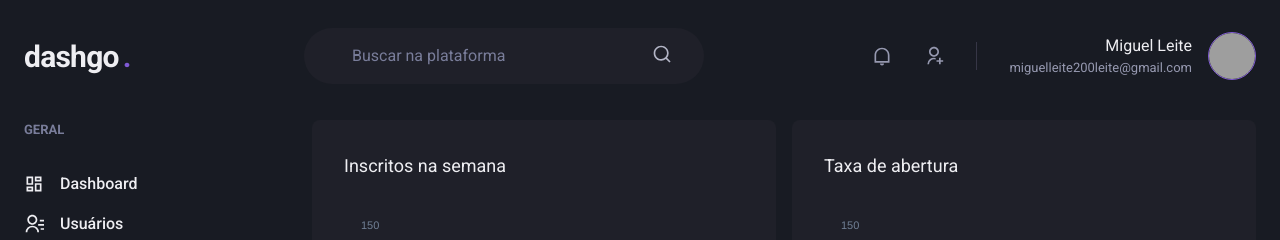
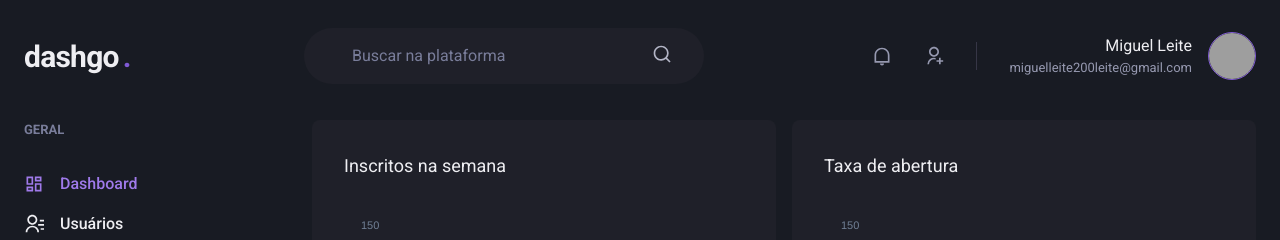
Before and after one commit to Miguel-Leite/chakra-ui-dashgo, a Next.js app: page /dashboard in a window 1280 px wide. Shown: the top 240 px of the page. Built offline with nearby package versions, Linux system fonts and the light colour scheme; grey boxes are pictures that could not be loaded.

Commit message:
✨ NEW FEATURE: 💄 UI: navegation stream

```diff
--- /dev/null
+++ b/src/components/ActiveLink.tsx
@@ -0,0 +1,30 @@
+import Link, { LinkProps } from "next/link";
+import { useRouter } from "next/router";
+import { cloneElement, ReactElement } from "react";
+
+interface ActiveLinkProps extends LinkProps {
+  children: ReactElement;
+  shouldMatchExactHref?: boolean;
+}
+
+export function ActiveLink({ children, shouldMatchExactHref=false, ...rest } : ActiveLinkProps) {
+  const { asPath } = useRouter();
+
+  let isActive = false;
+
+  if (shouldMatchExactHref && (asPath === rest.href || asPath === rest.as)) {
+    isActive = true;
+  }
+
+  if (!shouldMatchExactHref && (asPath.startsWith(String(rest.href)) || asPath.startsWith(String(rest.as)))) {
+    isActive = true;
+  }
+
+  return (
+    <Link {...rest}>
+      {cloneElement(children,{
+        color: isActive ? 'purple.400' : 'gray.50'
+      })}
+    </Link>
+  )
+}
--- a/src/components/Sidebar/NavLink.tsx
+++ b/src/components/Sidebar/NavLink.tsx
@@ -1,18 +1,24 @@
-import { Icon, Link, Text, LinkProps as ChakraLinkProps } from "@chakra-ui/react";
+import { Icon, Link as ChakraLink, Text, LinkProps as ChakraLinkProps } from "@chakra-ui/react";
+import Link from "next/link";
 import { ElementType } from "react";
+
+import { ActiveLink } from "../ActiveLink";
 
 interface NavLinkProps extends ChakraLinkProps {
   children: string;
   icon: ElementType;
+  href: string;
 }
 
-export function NavLink({ icon, children, ...rest } : NavLinkProps) {
+export function NavLink({ icon, children, href, ...rest }: NavLinkProps) {
   return (
-    <Link display="flex" alignItems="center" {...rest}>
-      <Icon as={icon} fontSize="20" />
-      <Text ml="4" fontWeight="medium">
-        {children}
-      </Text>
-    </Link>
+    <ActiveLink href={href}>
+      <ChakraLink display="flex" alignItems="center" {...rest}>
+        <Icon as={icon} fontSize="20" />
+        <Text ml="4" fontWeight="medium">
+          {children}
+        </Text>
+      </ChakraLink>
+    </ActiveLink>
   );
 }
--- a/src/components/Sidebar/SidebarNav.tsx
+++ b/src/components/Sidebar/SidebarNav.tsx
@@ -8,18 +8,18 @@ export function SidebarNav() {
   return (
     <Stack spacing="12" align="flex-start">
       <NavSection title="GERAL">
-        <NavLink icon={RiDashboardLine}>
+        <NavLink href="/dashboard" icon={RiDashboardLine}>
           Dashboard
         </NavLink>
-        <NavLink icon={RiContactsLine} >
+        <NavLink href="/users" icon={RiContactsLine} >
           Usuários
         </NavLink>
       </NavSection>
       <NavSection title="AUTOMAÇÃO">
-        <NavLink icon={RiInputMethodLine} >
+        <NavLink href="#" icon={RiInputMethodLine} >
           Formulários
         </NavLink>
-        <NavLink icon={RiGitMergeLine} >
+        <NavLink href="#" icon={RiGitMergeLine} >
           Automação
         </NavLink>
       </NavSection>
--- a/src/pages/users/index.tsx
+++ b/src/pages/users/index.tsx
@@ -5,6 +5,7 @@ import { Header } from "@/src/components/Header";
 import { Sidebar } from "@/src/components/Sidebar";
 import { RiAddLine, RiPencilLine } from "react-icons/ri";
 import { Pagination } from "@/src/components/Pagination";
+import Link from "next/link";
 
 
 export default function UserList() {
@@ -25,11 +26,12 @@ export default function UserList() {
             <Heading size="lg" fontWeight="normal">Usuários</Heading>
 
             <Button
-              as="a"
+              as={Link}
               size="sm"
               fontSize="sm"
               colorScheme="purple"
               leftIcon={<Icon as={RiAddLine} fontSize="20" />}
+              href="/users/create"
             >
               Criar novo
             </Button>
```
Also changed, not shown: src/pages/users/create.tsx (+6 -1 lines).
